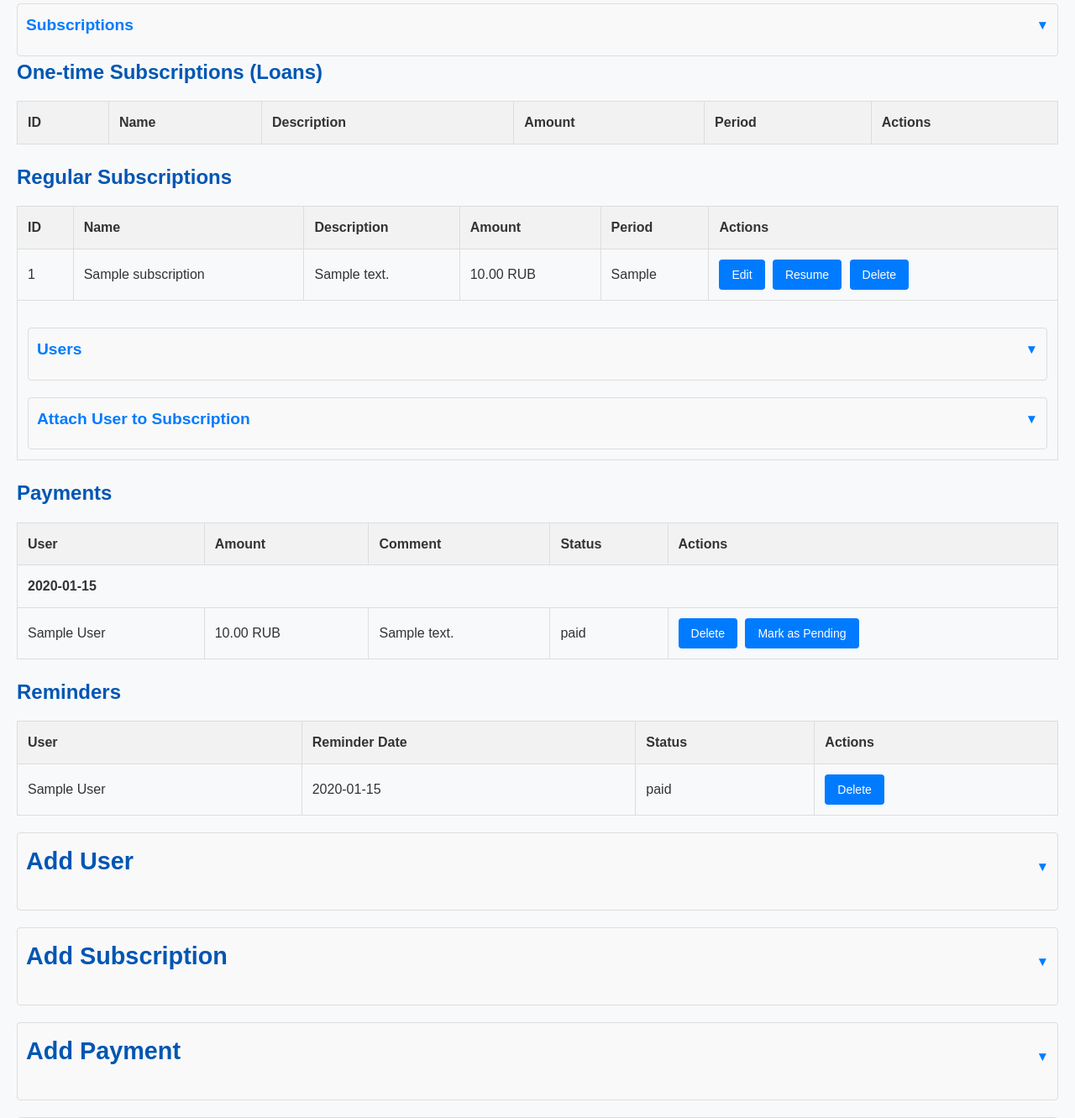
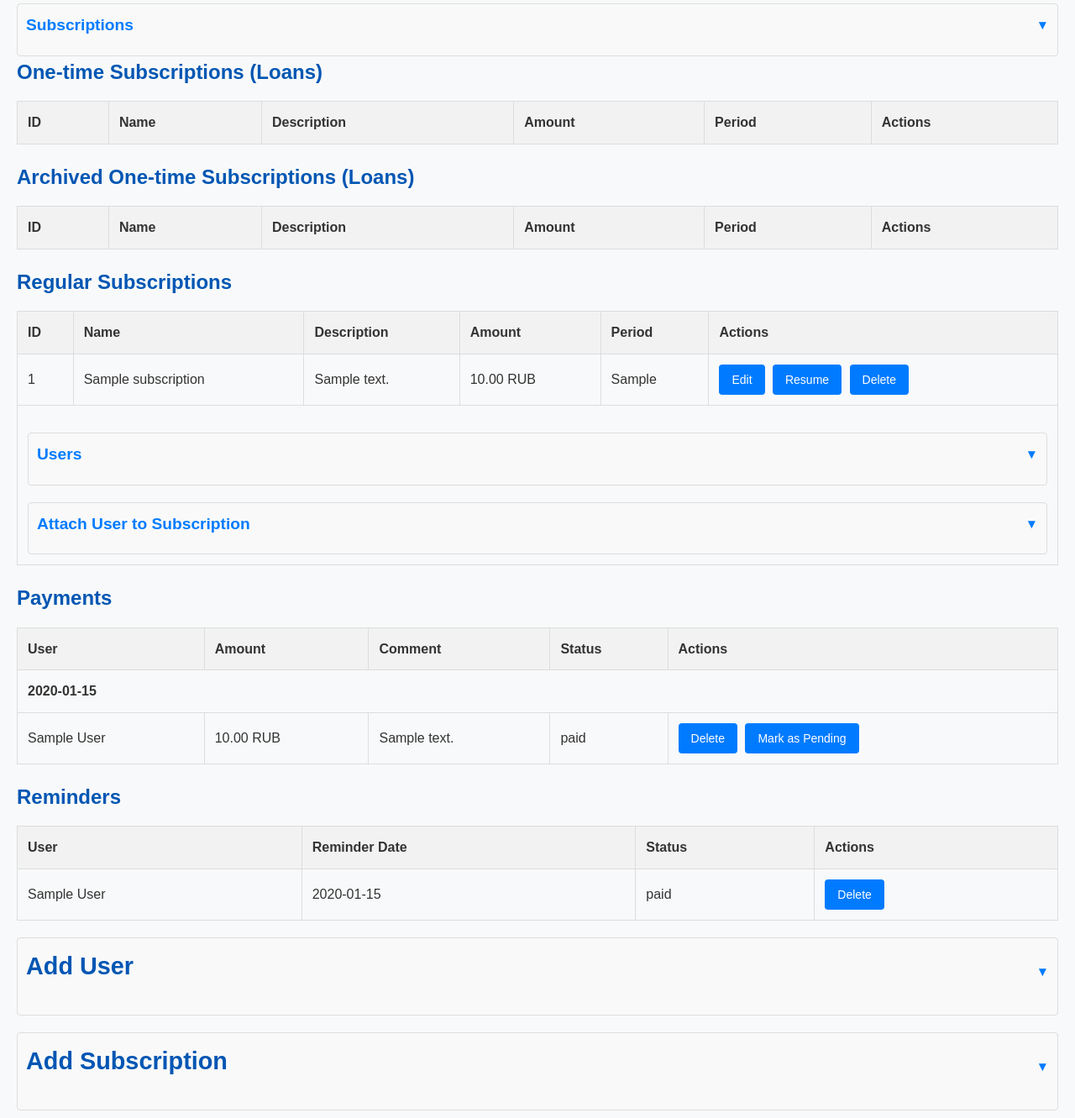
Before and after one commit to ckeiituk/Collector, a Flask app: page / in a window 1280 px wide. Shown: the part 143-1474 px from the top of the page at 84% size. Run offline with Flask 3, Linux system fonts and the light colour scheme; tables that the repository leaves empty hold one stand-in row (values such as "Sample post"); lists and menus that the app fills with data are empty; some libraries are stand-ins or nearby versions.

Commit message:
fix: update pause logic for one-time subscriptions and filter in user subscriptions view
- Updated the `toggle_subscription_pause` route to update the `is_paused` field for all related `user_subscriptions` only for one-time subscriptions.
- Modified the condition in `partials/users.html` to filter out paused one-time subscriptions from the user subscriptions list.

```diff
--- a/app/templates/partials/one_time_subscriptions.html
+++ b/app/templates/partials/one_time_subscriptions.html
@@ -12,6 +12,7 @@
   </thead>
   <tbody>
   {% for subscription in one_time_subscriptions %}
+  {% if not subscription.is_paused %}
   <tr>
     <td>{{ subscription.id }}</td>
     <td>{{ subscription.name }}</td>
@@ -87,6 +88,102 @@
       </details>
     </td>
   </tr>
+  {% endif %}
   {% endfor %}
   </tbody>
 </table>
+
+<h2>Archived One-time Subscriptions (Loans)</h2>
+<table>
+  <thead>
+  <tr>
+    <th>ID</th>
+    <th>Name</th>
+    <th>Description</th>
+    <th>Amount</th>
+    <th>Period</th>
+    <th>Actions</th>
+  </tr>
+  </thead>
+  <tbody>
+  {% for subscription in one_time_subscriptions %}
+  {% if subscription.is_paused %}
+  <tr>
+    <td>{{ subscription.id }}</td>
+    <td>{{ subscription.name }}</td>
+    <td>{{ subscription.description }}</td>
+    <td>{{ subscription.monthly_amount }} RUB</td>
+    <td>{{ subscription.period }}</td>
+    <td>
+      <button onclick="document.getElementById('editSubscriptionForm{{ subscription.id }}').style.display='block'">Edit</button>
+      <button type="button" onclick="toggleSubscriptionPause({{ subscription.id }})">
+        {{ 'Pause' if not subscription.is_paused else 'Resume' }}
+      </button>
+      <button type="button" onclick="deleteSubscription({{ subscription.id }})">Delete</button>
+    </td>
+  </tr>
+  <tr id="editSubscriptionForm{{ subscription.id }}" style="display:none;">
+    <td colspan="6">
+      <form id="editSubscriptionFormElement{{ subscription.id }}">
+        <input type="hidden" name="csrf_token" value="{{ csrf_token }}">
+        <label for="name">Name:</label>
+        <input type="text" name="name" placeholder="Name" value="{{ subscription.name }}" required>
+        <label for="description">Description:</label>
+        <textarea name="description" placeholder="Description">{{ subscription.description }}</textarea>
+        <label for="monthly_amount">Monthly Amount:</label>
+        <input type="number" name="monthly_amount" placeholder="Monthly Amount" value="{{ subscription.monthly_amount }}" step="0.01" required>
+        <input type="checkbox" name="is_variable" id="is_variable{{ subscription.id }}" {% if subscription.is_variable %}checked{% endif %}>
+        <label for="is_variable{{ subscription.id }}">Variable</label>
+        <label for="period">Period:</label>
+        <select name="period" required>
+          <option value="monthly" {% if subscription.period == 'monthly' %}selected{% endif %}>Monthly</option>
+          <option value="annual" {% if subscription.period == 'annual' %}selected{% endif %}>Annual</option>
+          <option value="one-time" {% if subscription.period == 'one-time' %}selected{% endif %}>One-time</option>
+        </select>
+        <button type="button" onclick="editSubscription('editSubscriptionFormElement{{ subscription.id }}', {{ subscription.id }})">Save Changes</button>
+      </form>
+    </td>
+  </tr>
+  <tr>
+    <td colspan="6">
+      <details>
+        <summary>Users</summary>
+        <ul>
+          {% for user_subscription in subscription.user_subscriptions %}
+          <li>
+            {{ user_subscription.user.name }} - {{ user_subscription.amount }} RUB
+            <button type="button" onclick="detachUserFromSubscription({{ user_subscription.id }}, {{ subscription.id }})">Detach</button>
+          </li>
+          {% endfor %}
+        </ul>
+      </details>
+      <details>
+        <summary>Attach User to Subscription</summary>
+        <form id="attachSubscriptionFormOneTime{{ subscription.id }}" method="post">
+          <input type="hidden" name="csrf_token" value="{{ csrf_token }}">
+          <input type="hidden" name="subscription_id" value="{{ subscription.id }}">
+          <label for="user_id">User:</label>
+          <select id="user_id" name="user_id" required>
+            {% for user in users %}
+            <option value="{{ user.id }}">{{ user.name }}</option>
+            {% endfor %}
+          </select>
+
+          <label for="next_due_date">Next Due Date:</label>
+          <input type="date" id="next_due_date" name="next_due_date" value="{{ (now + timedelta(days=30)).strftime('%Y-%m-%d') }}" required>
+
+          <label for="amount">Amount:</label>
+          <input type="number" id="amount" name="amount" step="0.01" required>
+
+          <label for="is_paused">Is Paused:</label>
+          <input type="checkbox" id="is_paused" name="is_paused">
+
+          <button type="button" onclick="attachUserToSubscription('attachSubscriptionFormOneTime{{ subscription.id }}')">Attach User to Subscription</button>
+        </form>
+      </details>
+    </td>
+  </tr>
+  {% endif %}
+  {% endfor %}
+  </tbody>
+</table>
--- a/app/templates/partials/users.html
+++ b/app/templates/partials/users.html
@@ -18,6 +18,7 @@
             <summary>Subscriptions</summary>
             <ul>
                 {% for user_subscription in user.subscriptions %}
+                {% if not (user_subscription.subscription.is_paused and user_subscription.subscription.period == 'one-time') %}
                 <li id="userSubscription{{ user_subscription.id }}">
                     {{ user_subscription.subscription.name }} ({{ user_subscription.subscription.description }})
                     <form method="post" action="{{ url_for('subscription_bp.update_user_subscription', user_subscription_id=user_subscription.id) }}" style="display:inline;">
@@ -28,6 +29,7 @@
                     </form>
                     <button type="button" onclick="detachUserFromSubscription({{ user_subscription.id }}, {{ user_subscription.subscription.id }})">Detach</button>
                 </li>
+                {% endif %}
                 {% endfor %}
             </ul>
         </details>
```
Also changed, not shown: app/routes/subscription_routes.py (+8 -0 lines).
